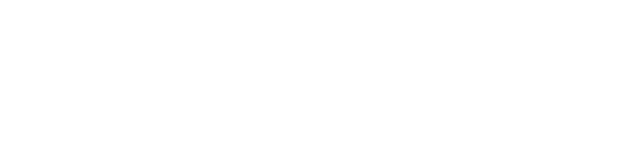
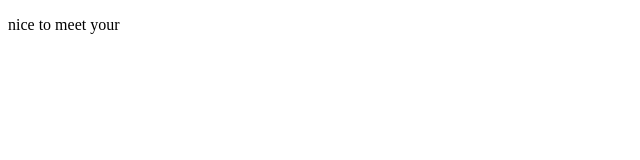
Before and after one commit to Nilesssh/acciojobAllProjects, a plain HTML site: page index.html in a window 1280 px wide. Shown: the whole page, without its empty margins (0-640 px from the left). Drawn offline with Linux system fonts and the light colour scheme.

Commit message:
p tag added

```diff
--- a/index.html
+++ b/index.html
@@ -7,6 +7,8 @@
     <title>Projects-11-02-2023</title>
 </head>
 <body>
-
+    <p>
+        nice to meet your
+    </p>
 </body>
 </html>
```
